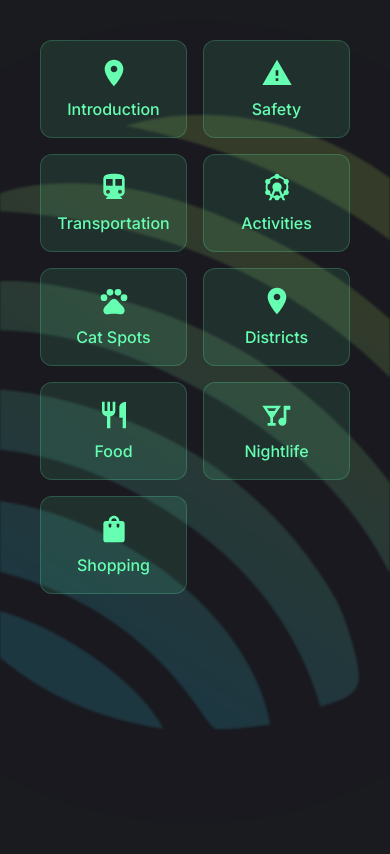
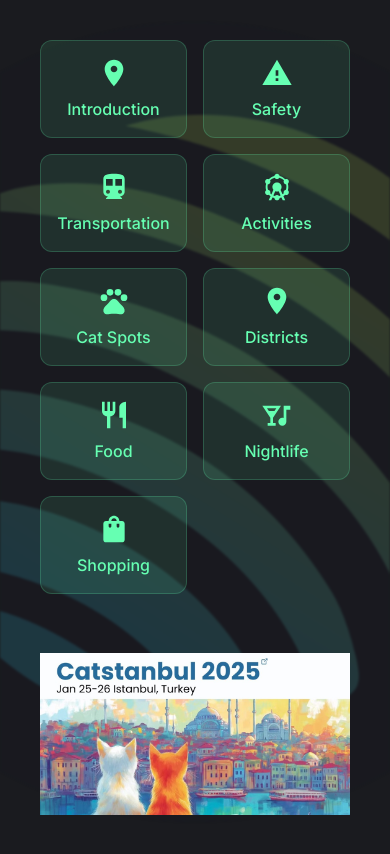
Before and after one commit to whoami42069/catstanbul1, a Next.js app: page / in a window 390 px wide. Shown: the top 854 px of the page. Built offline with nearby package versions, Linux system fonts and the light colour scheme.

Commit message:
Add Catstanbul image to mobile main menu

```diff
--- a/src/pages/index.tsx
+++ b/src/pages/index.tsx
@@ -183,6 +183,7 @@ const Home: React.FC = () => {
         ];
 
         return (
+            <>
                 <Box sx={{
                     display: 'grid',
                     gridTemplateColumns: 'repeat(2, 1fr)',
@@ -228,6 +229,33 @@ const Home: React.FC = () => {
                         </Box>
                     ))}
                 </Box>
+                <Box sx={{
+                    width: '100%',
+                    display: 'flex',
+                    justifyContent: 'center',
+                    mt: 3,
+                    mb: 2,
+                    px: 2
+                }}>
+                    <Box sx={{
+                        position: 'relative',
+                        width: '100%',
+                        height: '200px',
+                        borderRadius: '12px',
+                        overflow: 'hidden'
+                    }}>
+                        <Image
+                            src="/images/catstanbulfoto1.jpg"
+                            alt="Catstanbul 2025"
+                            fill
+                            style={{
+                                objectFit: 'contain'
+                            }}
+                            priority
+                        />
+                    </Box>
+                </Box>
+            </>
         );
     };
 
```
Lines whose indentation alone changed are shown as unchanged.
